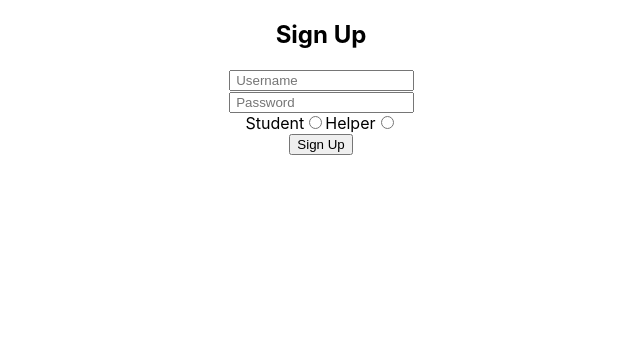
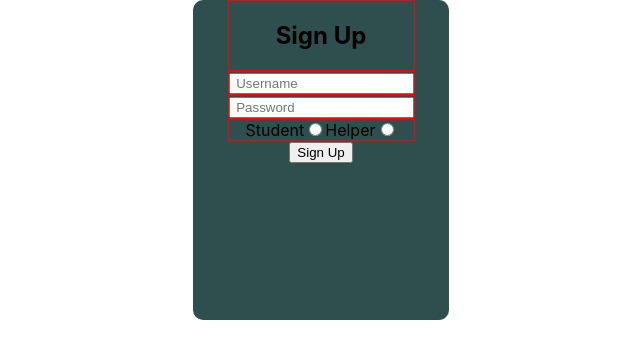
Before and after one commit to mjherich/Lambda-School-Coursework, a React (Create React App) app in the folder devdesk/: page / in a window 1280 px wide. Shown: the top 358 px of the page, without its empty margins (319-959 px from the left). Built offline with nearby package versions, Linux system fonts and the light colour scheme.

Commit message:
made a start on basic styling

```diff
--- a/devdesk/src/components/UserOnboarding/Signup.js
+++ b/devdesk/src/components/UserOnboarding/Signup.js
@@ -2,13 +2,37 @@ import React from "react";
 import { Formik, Form, Field, ErrorMessage } from "formik";
 import * as yup from "yup";
 import styled from "styled-components";
+
+const StyledFormikDiv = styled.div`
+    background: darkslategrey;
+    margin: 0 auto;
+    width: 16rem;
+    height: 20rem;
+    border-radius: 10px;
+    display: flex;
+    flex-direction: column;
+    justify-items: space-between;
+    align-items: center;
+
+    .form-title {
+        border: 1px solid red;
+    }
+
+    .field {
+        border: 1px solid red;
+    }
+
+    button {
+
+    }
+`;
 
 export default function Signup(props) {
     const {signupValues} = props;
 
     const onSubmit = (formValues, actions) => {
         const userToPost = {
-            username: formValues.name,
+            username: formValues.username,
             password: formValues.password,
             userType: formValues.userType,
         }
@@ -34,6 +58,7 @@ export default function Signup(props) {
     });
 
     return (
+        <StyledFormikDiv className="signup-form">
             <Formik
                 initialValues={signupValues}
                 onSubmit={onSubmit}
@@ -64,5 +89,6 @@ export default function Signup(props) {
                     )
                 }}
             />
+        </StyledFormikDiv>
     )
 }
```
Lines whose indentation alone changed are shown as unchanged.
